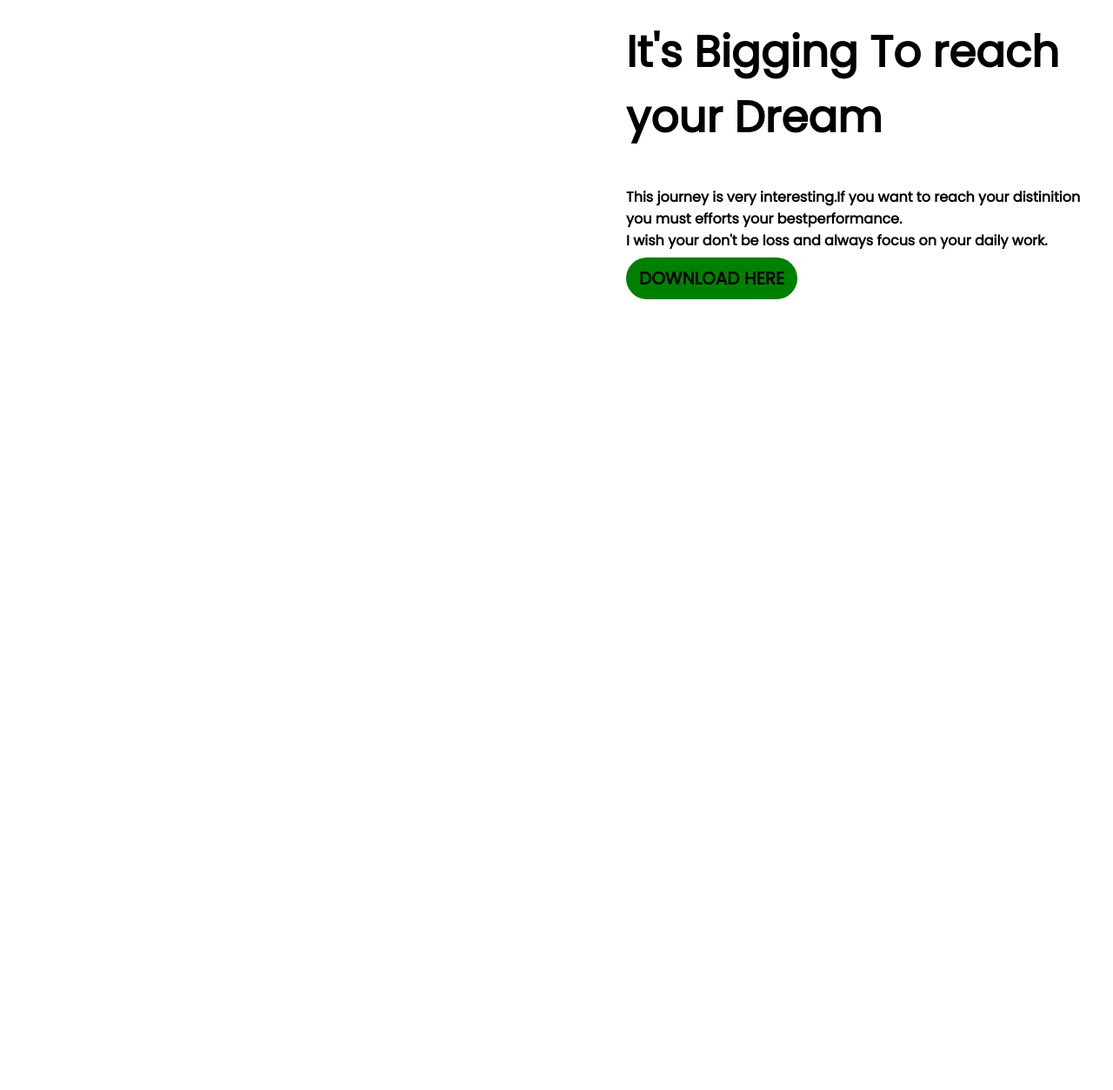
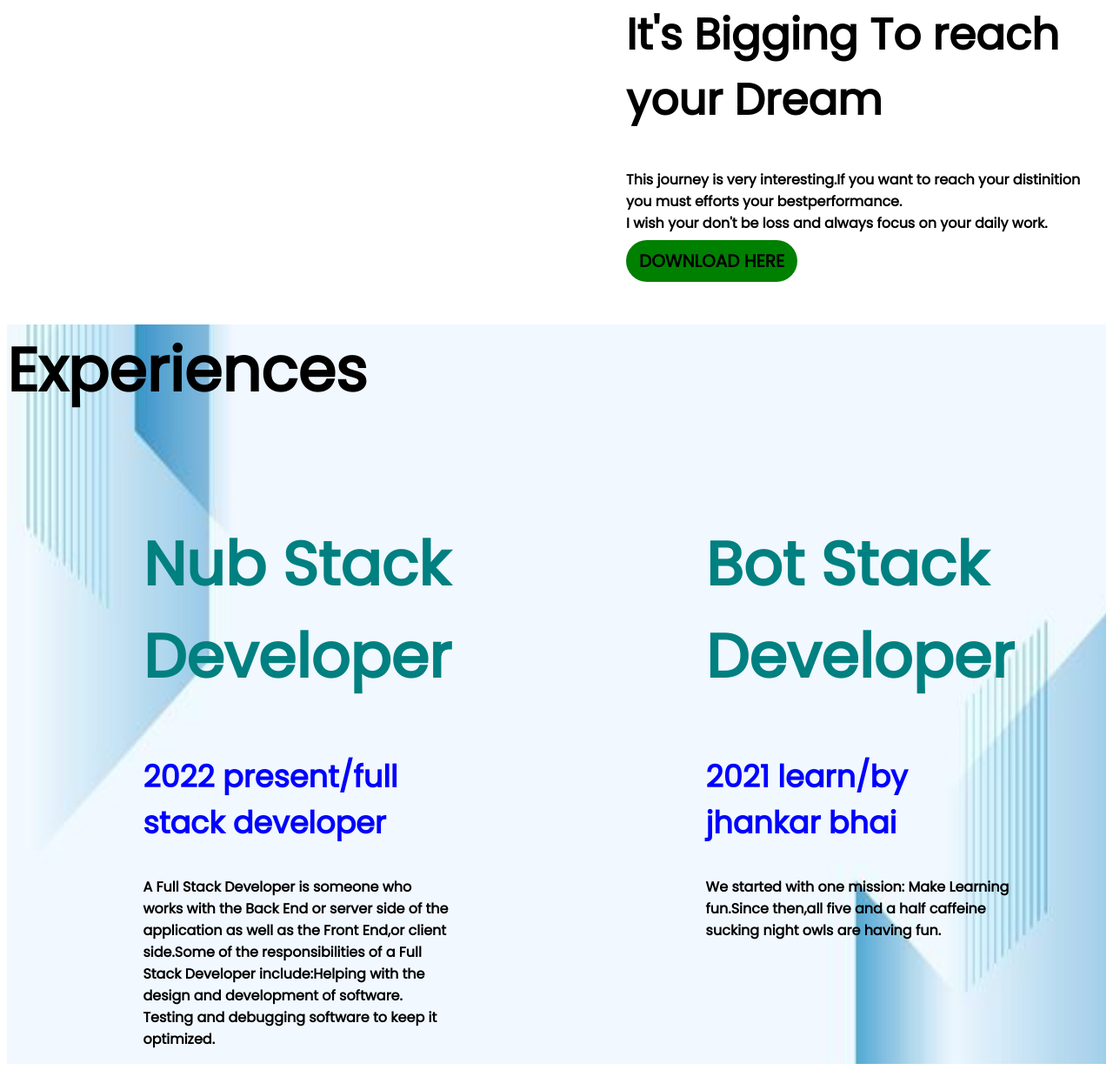
Before and after one commit to sobuj94/developer-portfolio, a plain HTML site: page index.html in a window 1280 px wide. Shown: the part 930-2183 px from the top of the page at 87% size. Before the commit the page ends 1315 px from the top, so only its background shows below. Drawn offline with Linux system fonts and the light colour scheme.

Commit message:
experement

```diff
--- a/index.html
+++ b/index.html
@@ -14,7 +14,7 @@
 </head>
 
 <body>
-    <section class="Home-page">
+    <section class="Home-page flexible-container">
         <div class="half-width">
 
             <h1>Welcome TO</h1>
@@ -37,7 +37,7 @@
         </div>
     </section>
 
-    <section class="Dream-Land">
+    <section class="Dream-Land flexible-container">
         <div class="second-page">
 
             <img src="nh1 (1).png" alt="image">
@@ -54,6 +54,31 @@
         </div>
 
     </section>
+    <section class="Experement">
+        <h1>Experiences</h1>
+
+        <div class="flexible-container">
+            <div class="shadow">
+                <h1 class="teal"> Nub Stack Developer </h1>
+                <h3 class="blue-color">2022 present/full stack developer</h3>
+                <p>A Full Stack Developer is someone who works with the Back End or server side of the application as
+                    well
+                    as the Front End,or client side.Some of the responsibilities of a Full Stack Developer
+                    include:Helping
+                    with the design and development of software. Testing and debugging software to keep it optimized.
+                </p>
+            </div>
+
+            <div class="shadow">
+                <h1 class="teal"> Bot Stack Developer </h1>
+                <h3 class="blue-color">2021 learn/by jhankar bhai</h3>
+                <p>We started with one mission: Make Learning fun.Since then,all five and a half caffeine sucking night
+                    owls
+                    are having fun.</p>
+            </div>
+        </div>
+
+    </section>
 
 
 </body>
--- a/style.css
+++ b/style.css
@@ -13,12 +13,15 @@ h2{
 .blue-color{
     color: blue;
 }
+.teal{
+    color:teal;
+}
 h3{
     font-size: 35px;
 }
-section{
+.flexible-container{
     display: flex;
-    margin-bottom: 50px;
+    margin-bottom: 30px;
     }
 
 
@@ -46,7 +49,7 @@ section{
     background-repeat: no-repeat;
 
 }
-section{
+.flexible-container{
     display: flex;
     margin-bottom: 150 px;
     }
@@ -66,5 +69,23 @@ section{
     background-size: cover;
     background-repeat: no-repeat;
 
+}
 
+.Experement
+{
+
+    background-image: url(back6.jpg);
+    background-size:cover;
+    background-repeat: no-repeat;
 }
+.shadow{
+    width: 60%;
+    margin-right: 10%;
+    margin-left:  10%;
+    margin-right: 10%;
+    margin-left:  10%;
+    padding-left: 30px;
+    padding-right: 10px;
+
+    border-radius: 70px;
+}
```
Also changed, not shown: back6.jpg (added).
